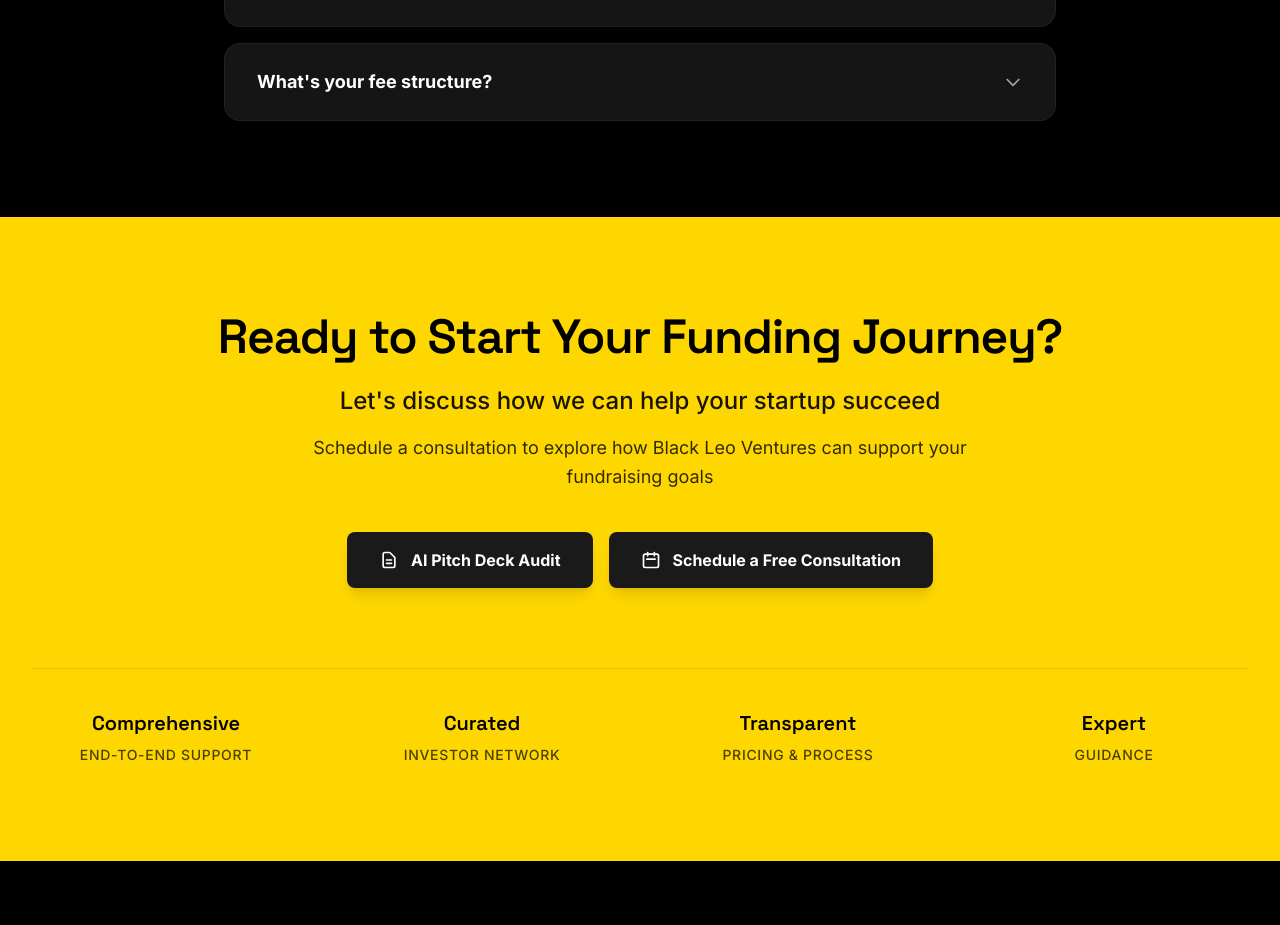
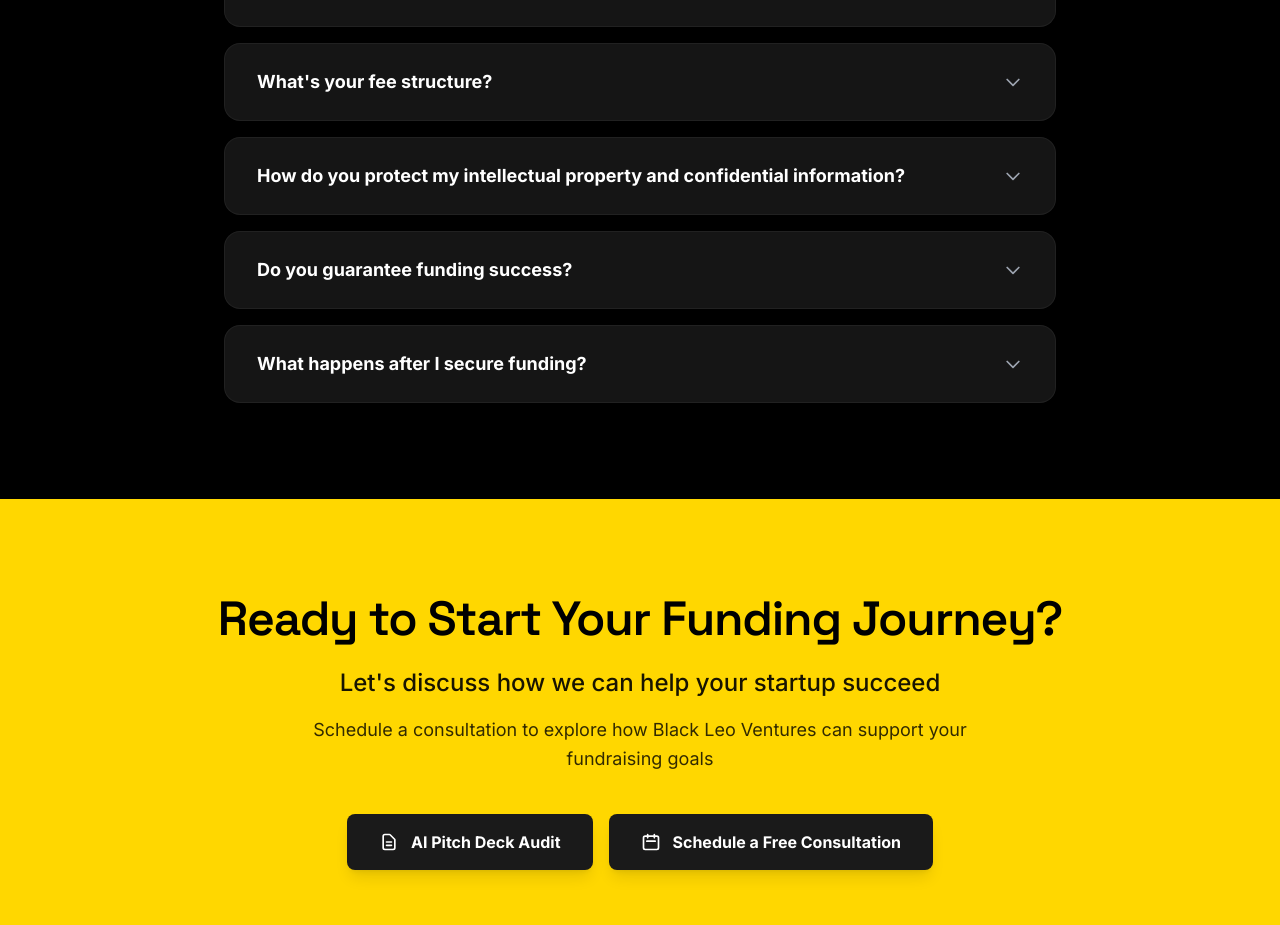
Before and after one commit to mohit-dhiman-cs/Black-Leo-Ventures, a React (Vite) app in the folder client/: page / in a window 1280 px wide. Shown: the part 7860-8785 px from the top of the page. Built offline with nearby package versions, Linux system fonts and the light colour scheme.

Commit message:
Add 3 new FAQ items

```diff
--- a/client/src/components/FAQ.jsx
+++ b/client/src/components/FAQ.jsx
@@ -15,6 +15,18 @@ const FAQ = () => {
         {
             question: "What's your fee structure?",
             answer: "We believe in transparency. Our fee structure is designed to align with your success. We offer flexible models including fee-based, equity-based, and hybrid options, ensuring we grow only when you grow."
+        },
+        {
+            question: "How do you protect my intellectual property and confidential information?",
+            answer: "We take confidentiality seriously. We act as your trusted partners and are happy to sign an NDA (Non-Disclosure Agreement) before deep-diving into your proprietary technology or business model. Your data and IP remain 100% yours."
+        },
+        {
+            question: "Do you guarantee funding success?",
+            answer: "While no agency can ethically guarantee funding (as it depends on market conditions and investor decisions), we guarantee to maximize your chances. We ensure you are 100% investor-ready and put you in front of the right investors who are actively looking for deals in your sector."
+        },
+        {
+            question: "What happens after I secure funding?",
+            answer: "Our relationship doesn't end with the check. We act as long-term growth partners, helping you navigate post-funding challenges, hiring, scaling operations, and preparing for subsequent funding rounds (Series A and beyond)."
         }
     ];
 
```
